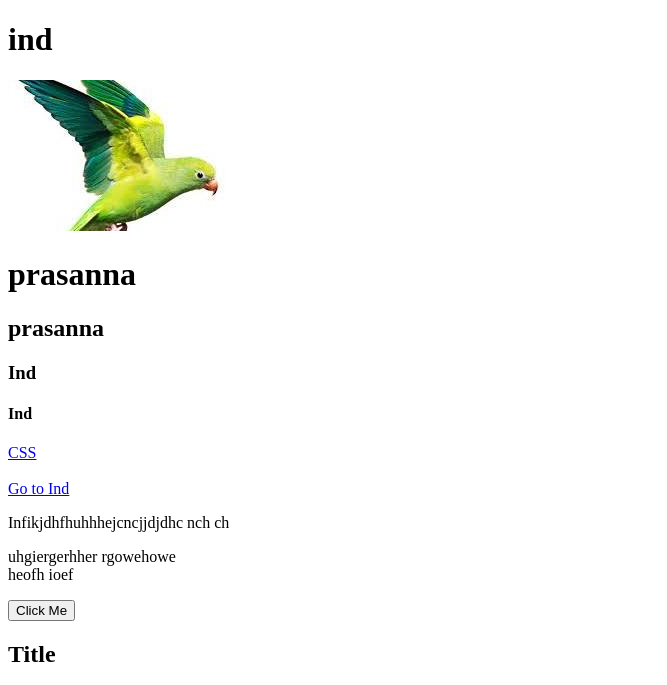
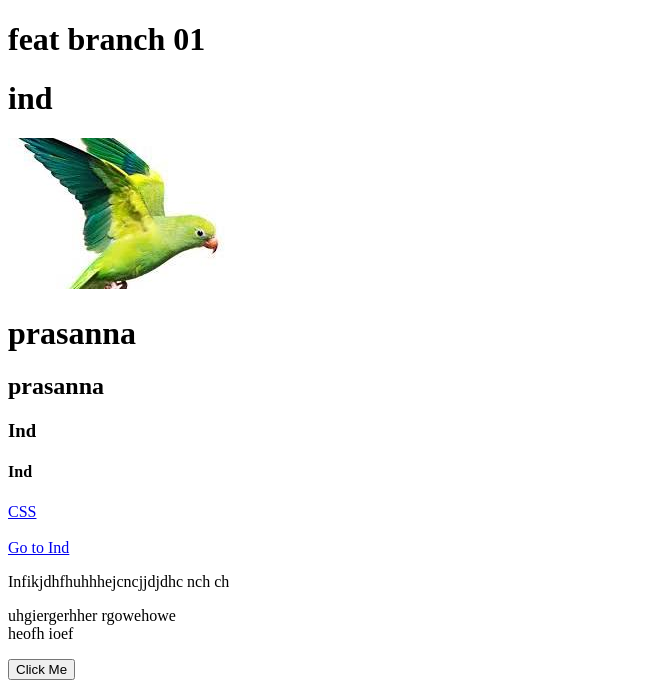
Before and after one commit to indika1991/ind, a plain HTML site: page index.html in a window 1280 px wide. Shown: the top 685 px of the page, without its empty margins (0-667 px from the left). Drawn offline with Linux system fonts and the light colour scheme.

Commit message:
commit change 01

```diff
--- a/index.html
+++ b/index.html
@@ -6,7 +6,7 @@
     <title>Document</title>
 </head>
 <body>
-
+<h1>feat branch 01</h1>
     <h1>ind</h1>
     <img src="pics/download (1).jpg">
     <h1>prasanna</h1>
```
